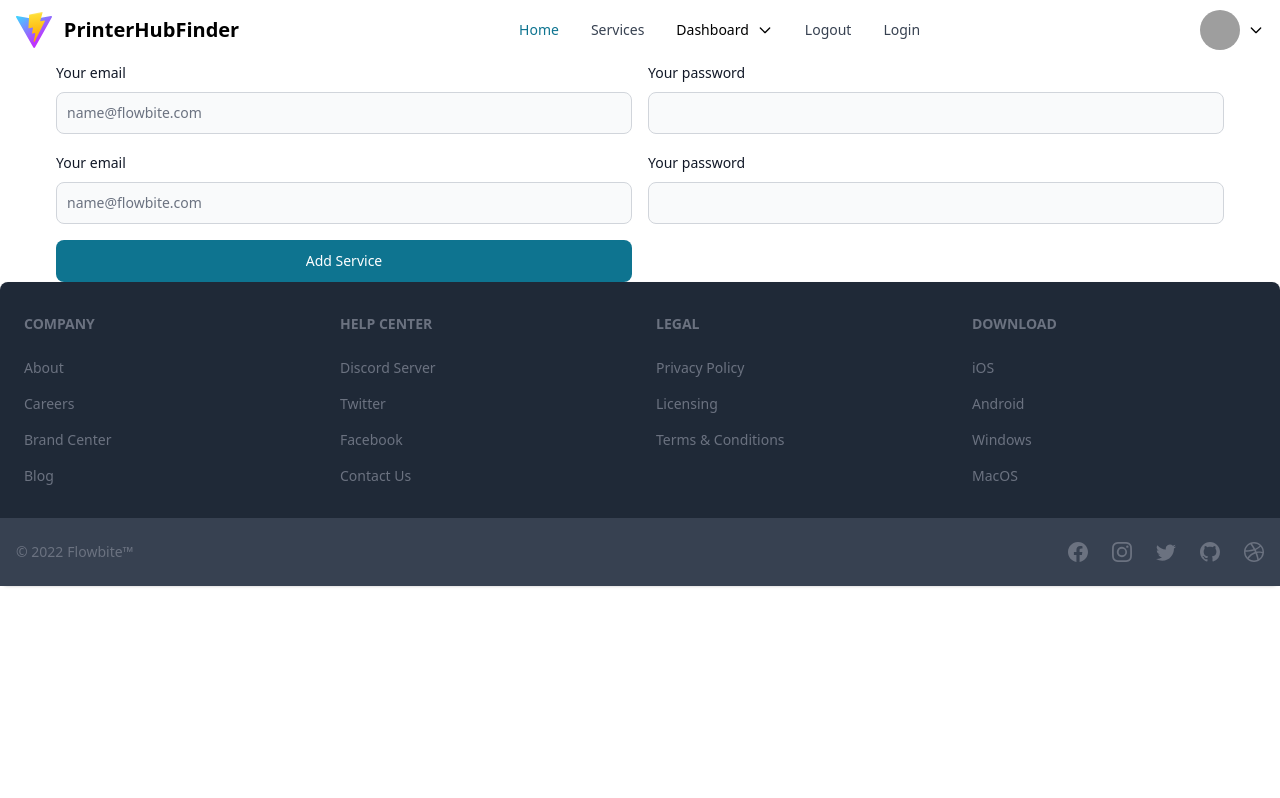
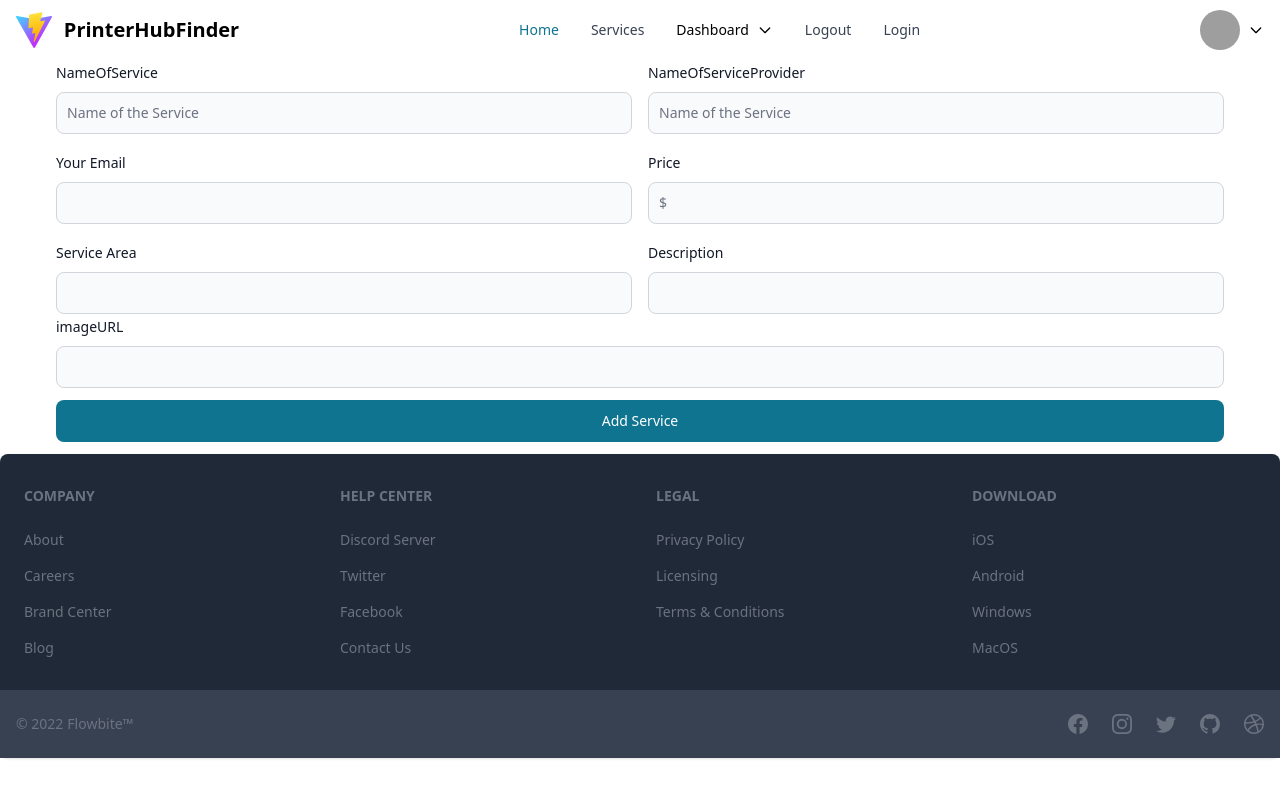
Before and after one commit to ronee-muhammad-rayhan/print-hub-finder-client, a React (Vite) app: page /add-a-service in a window 1280 px wide. Built offline with nearby package versions, Linux system fonts and the light colour scheme; grey boxes are pictures that could not be loaded.

Commit message:
add service page imolemented

```diff
--- a/src/pages/AddService/AddService.jsx
+++ b/src/pages/AddService/AddService.jsx
@@ -1,34 +1,69 @@
 import { Button, Label, TextInput } from "flowbite-react";
 
 const AddService = () => {
+    const handleSubmit = event => {
+        event.preventDefault();
+
+        const form = event.target;
+
+        const nameOfService = form.nameOfService.value;
+        const nameOfServiceProvider = "RoneeMRayhan";//form.nameOfServiceProvider.value;
+        const email = form.email.value;
+        const price = form.price.value;
+        const serviceArea = form.serviceArea.value;
+        const description = form.description.value;
+        const image = form.image.value;
+
+        console.log(nameOfService, nameOfServiceProvider, email, price, serviceArea, description, image);
+    }
     return (
-        <form className="grid grid-cols-1 md:grid-cols-2 gap-4 sm:mx-0 mx-3 md:mx-5 lg:mx-7 xl:mx-14 2xl:mx-96">
+        <form onSubmit={handleSubmit} className=" sm:mx-0 mx-3 md:mx-5 lg:mx-7 xl:mx-14 2xl:mx-96">
+            <div className="grid grid-cols-1 md:grid-cols-2 gap-4">
                 <div>
                     <div className="mb-2 block">
-                    <Label htmlFor="email1" value="Your email" />
+                        <Label htmlFor="serviceName" value="NameOfService" />
                     </div>
-                <TextInput id="email1" type="email" placeholder="name@flowbite.com" required />
+                    <TextInput id="serviceName" type="text" name="nameOfService" placeholder="Name of the Service" required />
                 </div>
                 <div>
                     <div className="mb-2 block">
-                    <Label htmlFor="password1" value="Your password" />
+                        <Label htmlFor="nameOfServiceProviderme" value="NameOfServiceProvider" />
                     </div>
-                <TextInput id="password1" type="password" required />
+                    <TextInput id="nameOfServiceProvider" type="text" name="nameOfServiceProvider" placeholder="Name of the Service" required />
                 </div>
                 <div>
                     <div className="mb-2 block">
-                    <Label htmlFor="email1" value="Your email" />
+                        <Label htmlFor="email" value="Your Email" />
                     </div>
-                <TextInput id="email1" type="email" placeholder="name@flowbite.com" required />
+                    <TextInput id="email" type="email" name="email" required />
                 </div>
                 <div>
                     <div className="mb-2 block">
-                    <Label htmlFor="password1" value="Your password" />
+                        <Label htmlFor="price" value="Price" />
                     </div>
-                <TextInput id="password1" type="password" required />
+                    <TextInput id="price" type="number" name="price" placeholder="$" required />
+                </div>
+                <div>
+                    <div className="mb-2 block">
+                        <Label htmlFor="serviceArea1" value="Service Area" />
+                    </div>
+                    <TextInput id="serviceArea1" type="text" name="serviceArea" required />
+                </div>
+                <div>
+                    <div className="mb-2 block">
+                        <Label htmlFor="description1" value="Description" />
+                    </div>
+                    <TextInput id="description1" type="text" name="description" required />
+                </div>
+            </div>
+            <div>
+                <div className="mb-2 block">
+                    <Label htmlFor="image1" value="imageURL" />
+                </div>
+                <TextInput id="image1" type="text" name="image" required />
             </div>
 
-            <Button><input type="submit" value="Add Service" /></Button>
+            <Button className="w-full my-3"><input type="submit" value="Add Service" /></Button>
         </form>);
 }
 
```
Lines whose indentation alone changed are shown as unchanged.
